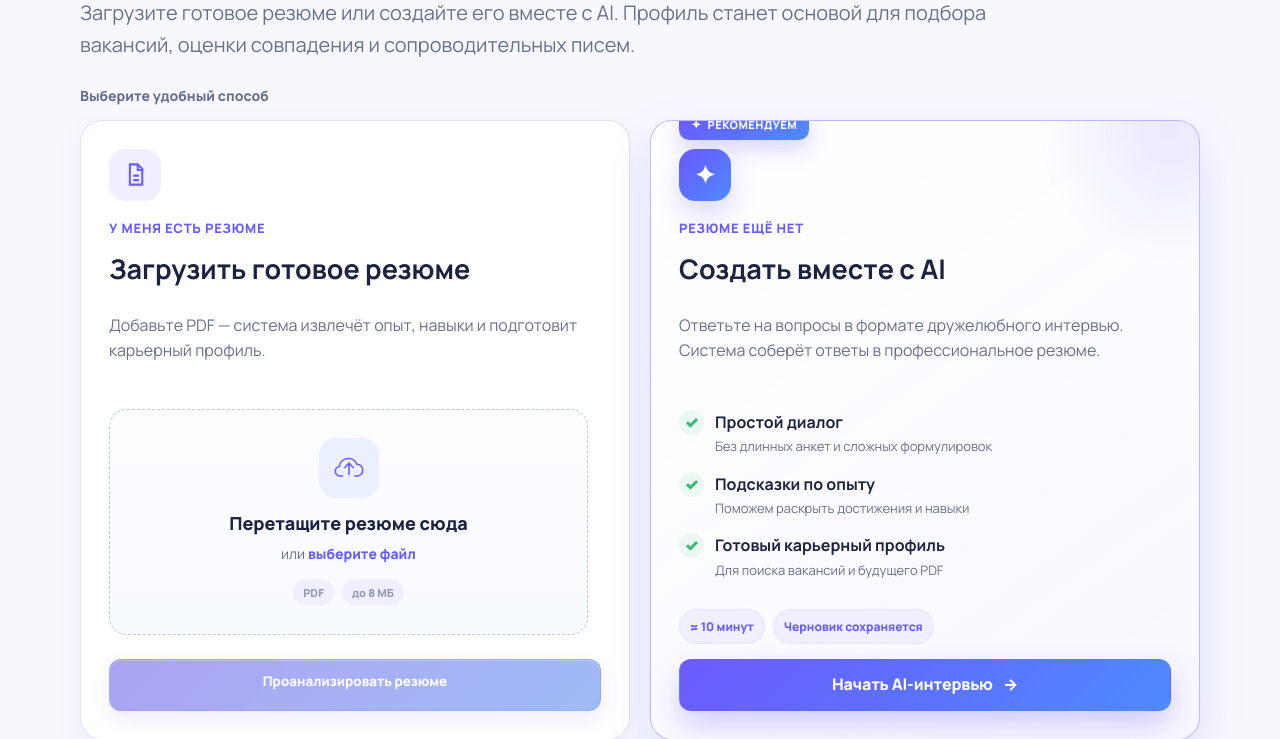
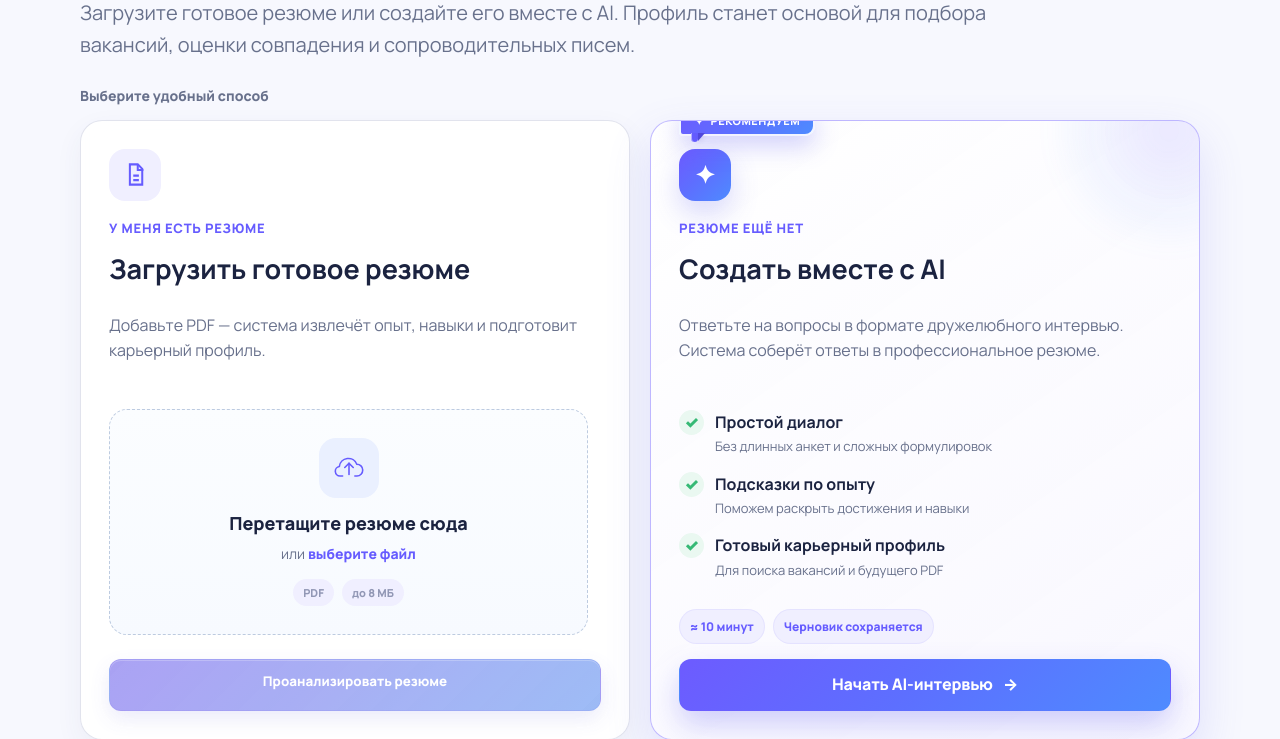
Before and after one commit to eletov215/ai-career-agent-site, a Flask app: page /ai-career in a window 1280 px wide. Shown: the part 256-995 px from the top of the page. Run offline with Flask 3, Linux system fonts and the light colour scheme; parts of the project's set-up code (start-up, migrations or seed data) failed here and were passed over.

Commit message:
Add files via upload

```diff
--- a/static/theme.css
+++ b/static/theme.css
@@ -165,21 +165,48 @@
 }
 .ai-recommended-badge{
   position:absolute;
-  z-index:3;
-  top:-12px;
+  z-index:4;
+  top:0;
   left:28px;
   display:inline-flex;
   align-items:center;
   gap:6px;
-  padding:7px 12px;
-  border-radius:10px;
+  min-height:30px;
+  padding:7px 13px;
+  transform:translateY(-50%);
+  border:2px solid rgba(255,255,255,.92);
+  border-radius:10px 10px 10px 4px;
   color:#fff;
   background:var(--gradient-primary);
-  box-shadow:0 9px 22px rgba(93,91,239,.26);
+  box-shadow:0 10px 24px rgba(93,91,239,.28),0 2px 0 rgba(255,255,255,.34) inset;
   font-size:11px;
   font-weight:900;
+  line-height:1;
   letter-spacing:.045em;
   text-transform:uppercase;
+  white-space:nowrap;
+}
+.ai-recommended-badge::before{
+  content:"";
+  position:absolute;
+  left:10px;
+  top:calc(100% - 1px);
+  width:7px;
+  height:9px;
+  border-radius:0 0 4px 4px;
+  background:#645cff;
+  box-shadow:1px 0 0 rgba(255,255,255,.5) inset;
+}
+.ai-recommended-badge::after{
+  content:"";
+  position:absolute;
+  left:17px;
+  top:calc(100% - 1px);
+  width:0;
+  height:0;
+  border-top:8px solid #5048dc;
+  border-right:7px solid transparent;
+  filter:drop-shadow(0 2px 2px rgba(75,66,190,.18));
 }
 .ai-recommended-badge span{font-size:12px;line-height:1}
 .career-entry-icon{margin-top:0}
@@ -242,7 +269,7 @@
   .career-entry-icon{width:46px;height:46px;border-radius:14px;margin-bottom:14px}
   .career-entry-card h2{font-size:22px;line-height:1.2}
   .career-entry-card>.muted{font-size:15px;line-height:1.55}
-  .ai-recommended-badge{left:18px;top:-10px;padding:6px 10px;font-size:10px}
+  .ai-recommended-badge{left:18px;top:0;min-height:28px;padding:6px 10px;font-size:10px}
   .resume-upload-form{margin-top:18px}
   .resume-upload-form .resume-dropzone{min-height:185px;padding:20px 14px}
   .resume-upload-meta{gap:6px}
```
